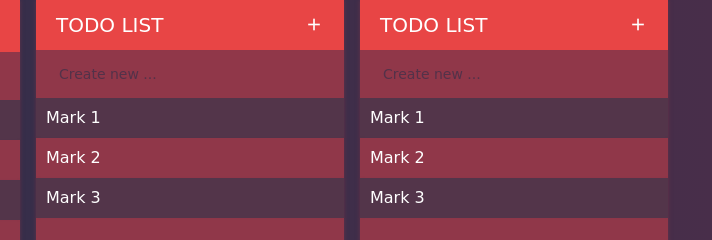
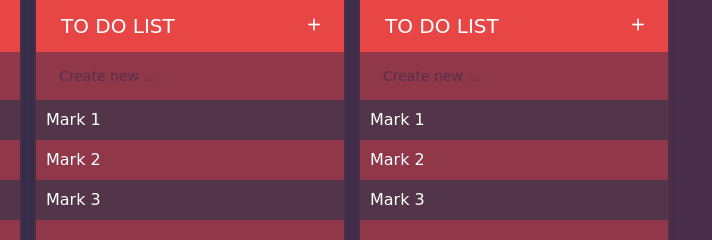
Before and after one commit to arwyn-s/todo-list, a plain HTML site: page index.html in a window 1280 px wide. Shown: the top 240 px of the page, 450-1162 px from the left. Drawn offline with Linux system fonts and the light colour scheme.

Commit message:
Missed Changes

```diff
--- a/index.html
+++ b/index.html
@@ -34,7 +34,7 @@
             <div class="todo-container">
                 <div class="todo-header">
                     <span class="mdi mdi-pencil" hidden></span>
-                    Todo List
+                    <input class="header-input" type="text" value="TO DO LIST" disabled>
                     <span class="mdi mdi-plus"></span>
                 </div>
                 <input typpe="text" class="list-input" placeholder="Create new ...">
@@ -49,7 +49,7 @@
             <div class="todo-container">
                 <div class="todo-header">
                     <span class="mdi mdi-pencil" hidden></span>
-                    Todo List
+                    <input class="header-input" type="text" value="TO DO LIST" disabled>
                     <span class="mdi mdi-plus"></span>
                 </div>
                 <input typpe="text" class="list-input" placeholder="Create new ...">
```
